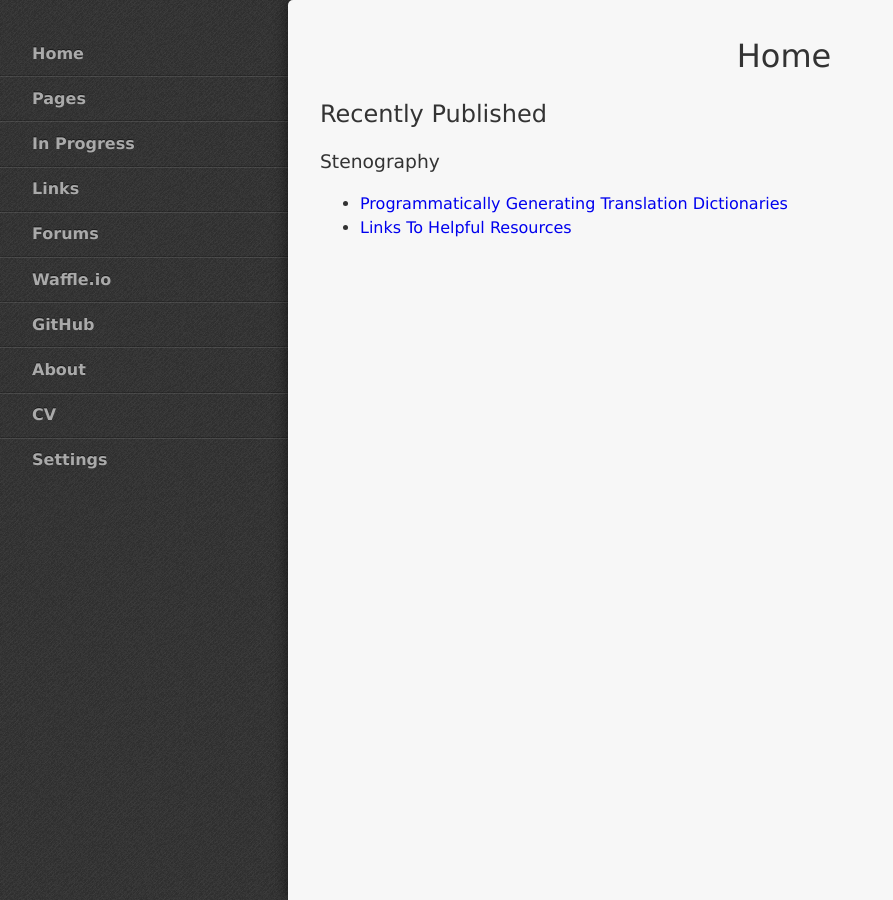
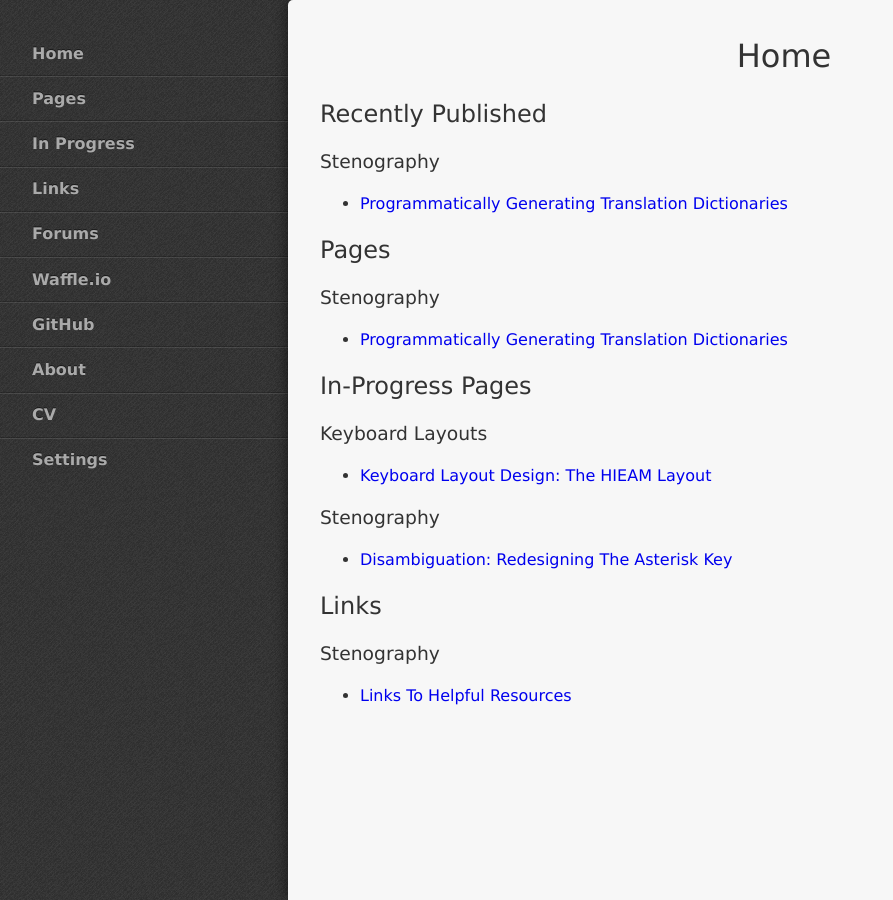
Before and after one commit to StevenTammen/StevenTammen.github.io, a Jekyll site: the page built from index.md, in a window 1280 px wide. Shown: the whole page, without its empty margins (0-893 px from the left). Built offline with Jekyll 4.4.1, drawn with Linux system fonts in a browser that asks for light colours.

Commit message:
Update index.md

```diff
--- a/index.md
+++ b/index.md
@@ -4,15 +4,32 @@ title: Home
 header: Steven Tammen
 ---
 
-<div class="center">
-
-   <h1> Home </h1>
-
-</div>
+<h1 class="center"> Home </h1>
 
 ## Recently Published
 
 ### Stenography
 
 - [Programmatically Generating Translation Dictionaries](http://steventammen.com/stenography/dictionary-generator/)
+
+## Pages
+
+### Stenography
+
+- [Programmatically Generating Translation Dictionaries](http://steventammen.com/stenography/dictionary-generator/)
+
+## In-Progress Pages
+
+### Keyboard Layouts
+
+- [Keyboard Layout Design: The HIEAM Layout](https://steventammen.com/keyboard-layouts/hieam/)
+
+### Stenography
+
+- [Disambiguation: Redesigning The Asterisk Key](https://steventammen.com/stenography/disambiguation/)
+
+## Links
+
+### Stenography
+
 - [Links To Helpful Resources](http://steventammen.com/stenography/links/)
```
